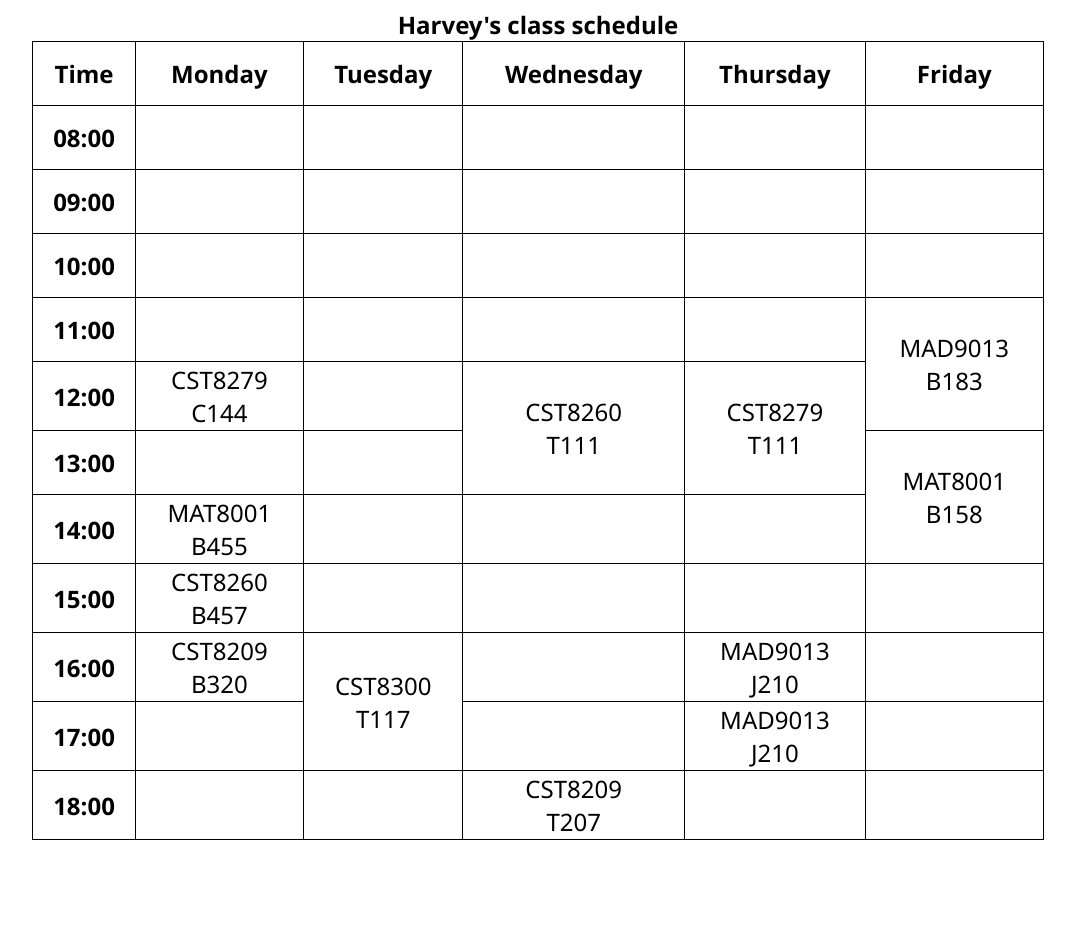
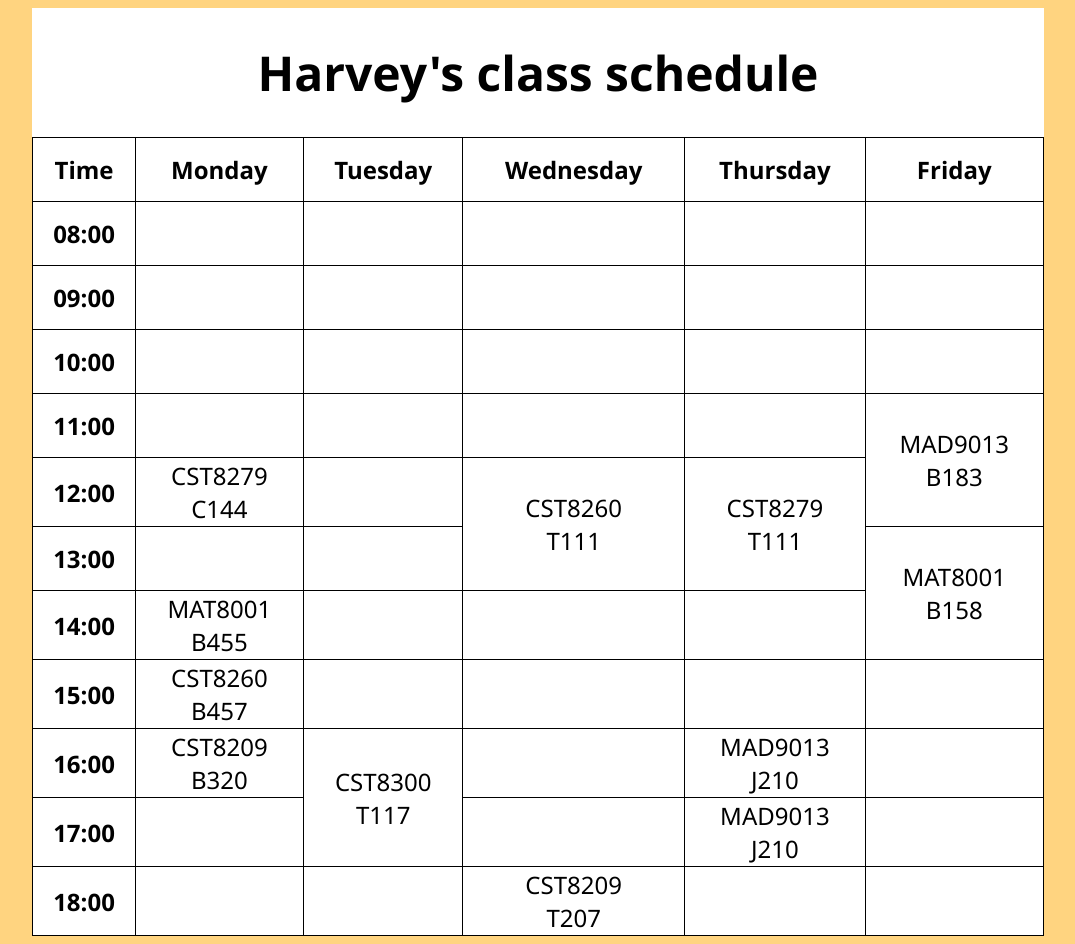
Before and after one commit to patt0108/Zebra-Table, a plain HTML site: page index.html in a window 1280 px wide. Shown: the whole page, without its empty margins (102-1177 px from the left). Before the commit the page ends 848 px from the top, so only its background shows below. Drawn offline with Linux system fonts and the light colour scheme.

Commit message:
Beautification
A little prettier

```diff
--- a/index.html
+++ b/index.html
@@ -9,7 +9,7 @@
 <body>
     <div class="wrapper">
     <table>
-        <caption><b>Harvey's class schedule</b></caption>
+        <caption><h1>Harvey's class schedule</h1></caption>
         <colgroup>
             <col>
             <col>
--- a/zebra.css
+++ b/zebra.css
@@ -1,6 +1,7 @@
 body {
     font-family: "Segoe UI", Segoe, Arial, sans-serif;
     font-size: 1.5rem;
+    background-color: hsl(40,100%,75%)
 }
 
 div {
@@ -16,6 +17,7 @@ table {
     border-collapse: collapse;
     border: 1px solid black;
     overflow: hidden;
+    background-color: #fff;
 }
 
 tr {
```
